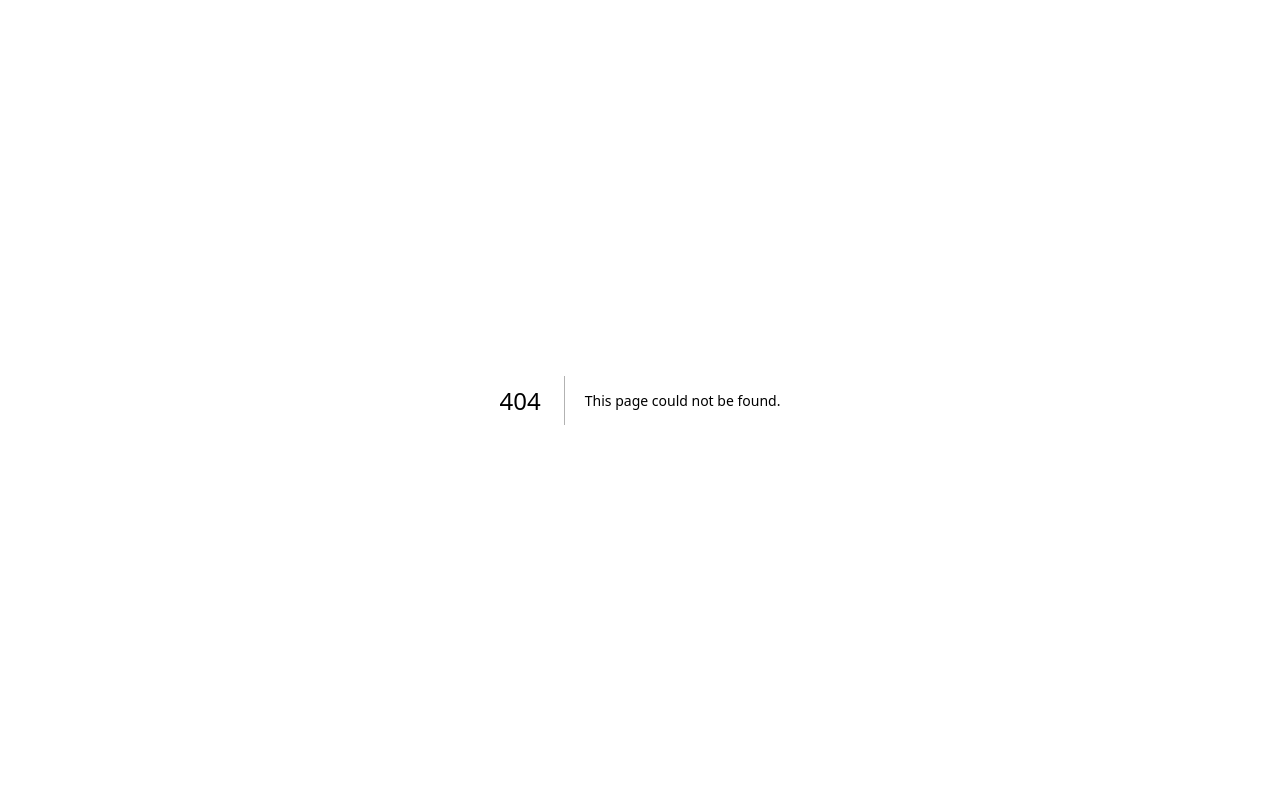
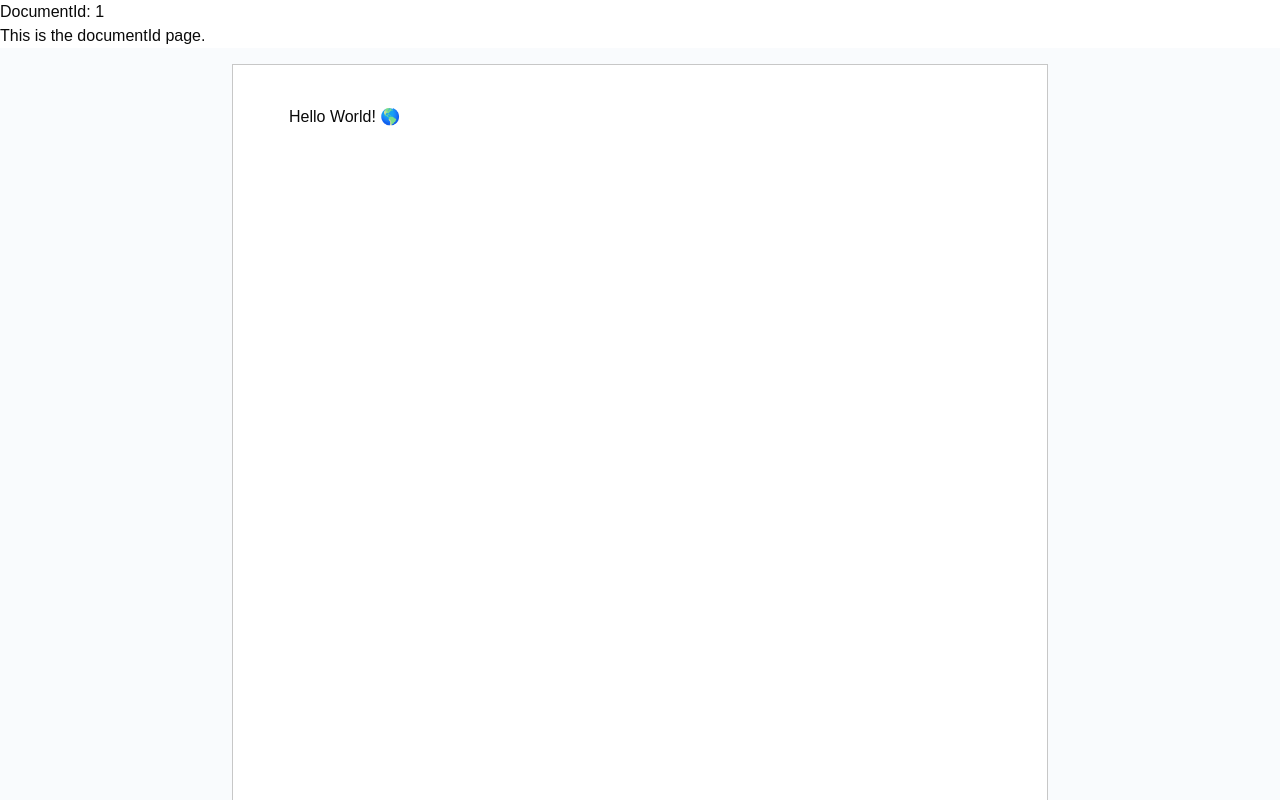
Before and after one commit to Topskys/office-docs, a Next.js app: page /documents/1 in a window 1280 px wide. Before the commit this address had no page. Shown: the top 800 px of the page. Built offline with nearby package versions, Linux system fonts and the light colour scheme.

Commit message:
feat: 搭建基础路由、布局与集成编辑器组件

```diff
--- a/package.json
+++ b/package.json
@@ -37,6 +37,9 @@
     "@radix-ui/react-toggle": "^1.1.1",
     "@radix-ui/react-toggle-group": "^1.1.1",
     "@radix-ui/react-tooltip": "^1.1.5",
+    "@tiptap/pm": "^2.10.3",
+    "@tiptap/react": "^2.10.3",
+    "@tiptap/starter-kit": "^2.10.3",
     "class-variance-authority": "^0.7.1",
     "clsx": "^2.1.1",
     "cmdk": "^1.0.0",
--- /dev/null
+++ b/src/app/(auth)/sign-in/page.tsx
@@ -0,0 +1,8 @@
+const SignUpPage = () => {
+  return (
+    <div>
+      <h1>Sign In</h1>
+    </div>
+  );
+};
+export default SignUpPage;
--- /dev/null
+++ b/src/app/(auth)/sign-up/page.tsx
@@ -0,0 +1,5 @@
+const SignUpPage = () => {
+    return <div>Sign Up Page</div>;
+}
+
+export default SignUpPage;
--- /dev/null
+++ b/src/app/documents/[documentId]/editor.tsx
@@ -0,0 +1,25 @@
+"use client";
+
+import { useEditor, EditorContent } from "@tiptap/react";
+import StarterKit from "@tiptap/starter-kit";
+
+const Editor = () => {
+  const editor = useEditor({
+    extensions: [StarterKit],
+    content: "<p>Hello World! 🌎️</p>",
+    editorProps: {
+      attributes: {
+        style: "padding-left: 56px; padding-right: 56px",
+        class: "focus:outline-none print:border-0 bg-white border border-[#c7c7c7] flex flex-col min-h-[1054px] w-[816px] pt-10 pr-14 pb-10 cursor-text",
+      },
+    },
+  });
+
+  return <div className="size-full overflow-auto bg-[#f9fbfd] px-4 print:p-0 print:bg-white print:overflow-visible">
+    <div className="min-w-max flex justify-center w-[816px] py-4 print:py-0 mx-auto print:w-full print:min-w-0">
+    <EditorContent editor={editor} />
+    </div>
+  </div>
+};
+
+export default Editor;
--- /dev/null
+++ b/src/app/documents/[documentId]/page.tsx
@@ -0,0 +1,21 @@
+import Editor from "./editor";
+
+interface Props {
+  params: {
+    documentId: string;
+  };
+}
+
+const DocumentIdPage = async ({ params }: Props) => {
+  const { documentId } = await params;
+  // const { documentId } = React.use(params); // use client
+  return (
+    <div>
+      <h1>DocumentId: {documentId}</h1>
+      <p>This is the documentId page.</p>
+      <Editor></Editor>
+    </div>
+  );
+};
+
+export default DocumentIdPage;
--- /dev/null
+++ b/src/app/documents/layout.tsx
@@ -0,0 +1,8 @@
+interface DocumentsLayoutProps {
+  children: React.ReactNode;
+}
+
+const DocumentsLayout = ({ children }: DocumentsLayoutProps) => {
+  return <div className="documents-layout">{children}</div>;
+};
+export default DocumentsLayout;
--- /dev/null
+++ b/src/app/documents/page.tsx
@@ -0,0 +1,10 @@
+const DocumentsPage = () => {
+  return (
+    <div>
+      <h1>Documents</h1>
+      <p>This is the documents page.</p>
+    </div>
+  );
+};
+
+export default DocumentsPage;
--- /dev/null
+++ b/src/app/documents/settings/page.tsx
@@ -0,0 +1,10 @@
+const DocumentsSettingsPage = () => {
+  return (
+    <div className="documents-settings">
+      <h1>Documents Settings</h1>
+      <p>This is the documents settings page.</p>
+    </div>
+  );
+};
+
+export default DocumentsSettingsPage;
```
Also changed, not shown: 1 other file (tests, documents, lock files or other folders).
